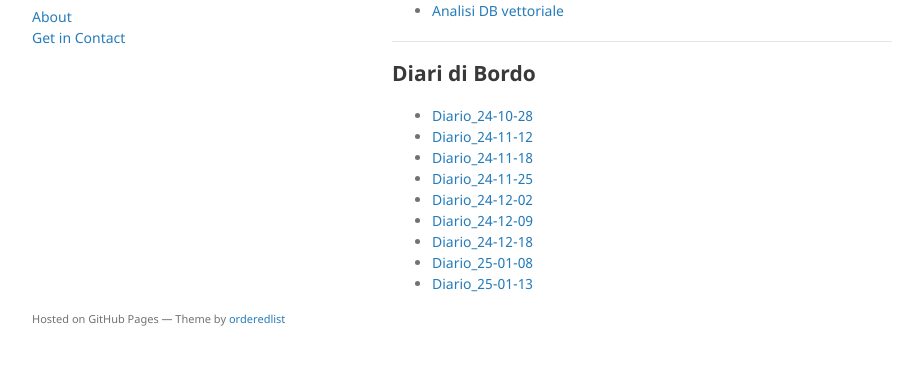
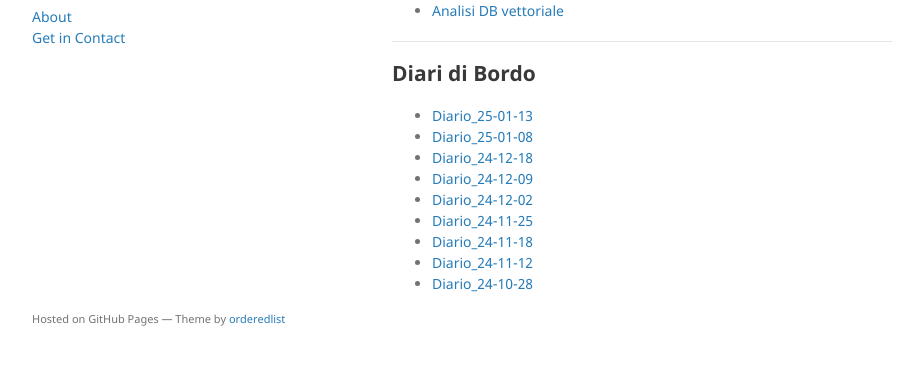
Before and after one commit to Code7Crusaders/code7crusaders.github.io, a Jekyll site: the page built from index.markdown, in a window 1280 px wide. Shown: the part 502-867 px from the top of the page, without its empty margins (178-1101 px from the left). Built offline with Jekyll 4.4.1, drawn with Linux system fonts in a browser that asks for light colours; part of the change alters nothing that is shown.

```diff
--- a/index.markdown
+++ b/index.markdown
@@ -31,13 +31,13 @@ title: Home Page
 
 <h2>Diari di Bordo</h2>
 <ul>
-    <li><a href="docs/diari_di_bordo/diario_24-10-28.html">Diario_24-10-28</a></li>
-    <li><a href="docs/diari_di_bordo/diario_24-11-12.html">Diario_24-11-12</a></li>
-    <li><a href="docs/diari_di_bordo/diario_24-11-18.html">Diario_24-11-18</a></li>
-    <li><a href="docs/diari_di_bordo/diario_24-11-25.html">Diario_24-11-25</a></li>
-    <li><a href="docs/diari_di_bordo/diario_24-12-02.html">Diario_24-12-02</a></li>
-    <li><a href="docs/diari_di_bordo/diario_24-12-09.html">Diario_24-12-09</a></li>
-    <li><a href="docs/diari_di_bordo/diario_24-12-18.html">Diario_24-12-18</a></li>
-    <li><a href="docs/diari_di_bordo/diario_25-01-08.html">Diario_25-01-08</a></li>
-    <li><a href="docs/diari_di_bordo/diario_25-01-13.html">Diario_25-01-13</a></li>
+    <li><a href="docs/diari_di_bordo/diario_25-01-13.html" target="_blank">Diario_25-01-13</a></li>
+    <li><a href="docs/diari_di_bordo/diario_25-01-08.html" target="_blank">Diario_25-01-08</a></li>
+    <li><a href="docs/diari_di_bordo/diario_24-12-18.html" target="_blank">Diario_24-12-18</a></li>
+    <li><a href="docs/diari_di_bordo/diario_24-12-09.html" target="_blank">Diario_24-12-09</a></li>
+    <li><a href="docs/diari_di_bordo/diario_24-12-02.html" target="_blank">Diario_24-12-02</a></li>
+    <li><a href="docs/diari_di_bordo/diario_24-11-25.html" target="_blank">Diario_24-11-25</a></li>
+    <li><a href="docs/diari_di_bordo/diario_24-11-18.html" target="_blank">Diario_24-11-18</a></li>
+    <li><a href="docs/diari_di_bordo/diario_24-11-12.html" target="_blank">Diario_24-11-12</a></li>
+    <li><a href="docs/diari_di_bordo/diario_24-10-28.html" target="_blank">Diario_24-10-28</a></li>
 </ul>
```
